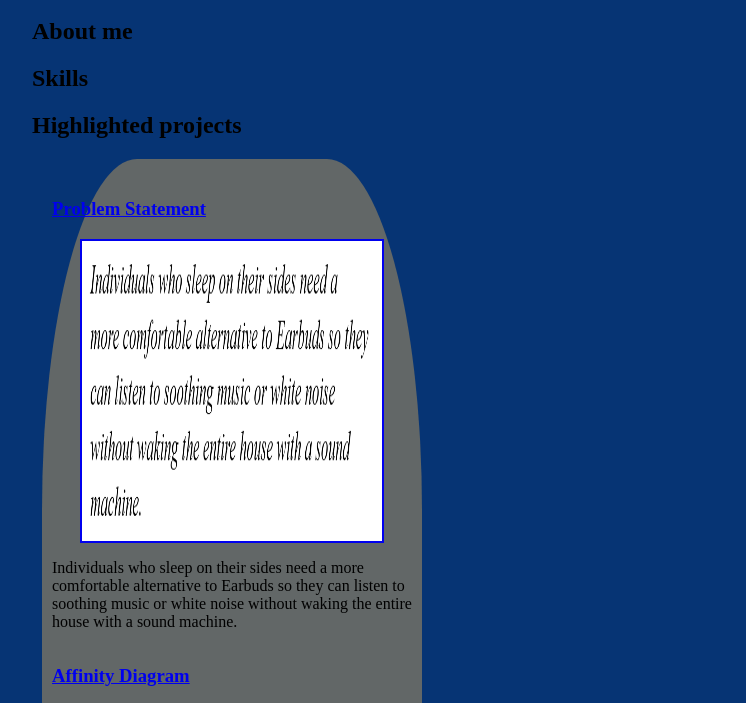
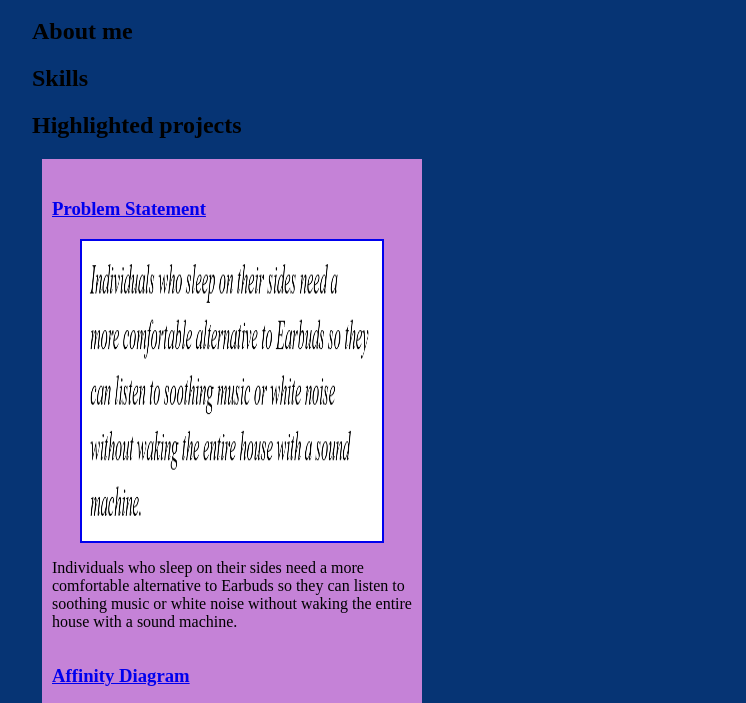
Before and after one commit to tikehoe/tikehoe.github.io, a plain HTML site: page index.html in a window 1280 px wide. Shown: the part 80-783 px from the top of the page, without its empty margins (8-754 px from the left). Drawn offline with Linux system fonts and the light colour scheme.

Commit message:
changed styles to reflect class code

```diff
--- a/styles.css
+++ b/styles.css
@@ -24,9 +24,6 @@ h1{
     margin: 10px;
     padding: 20px 10px;
     background: #c582d7;
-    border-radius: 25%;
-    background-color: #626767;
-    font-family: 'Times New Roman', Times, serif;
 }
 .project img{
     width: 300px;
```
